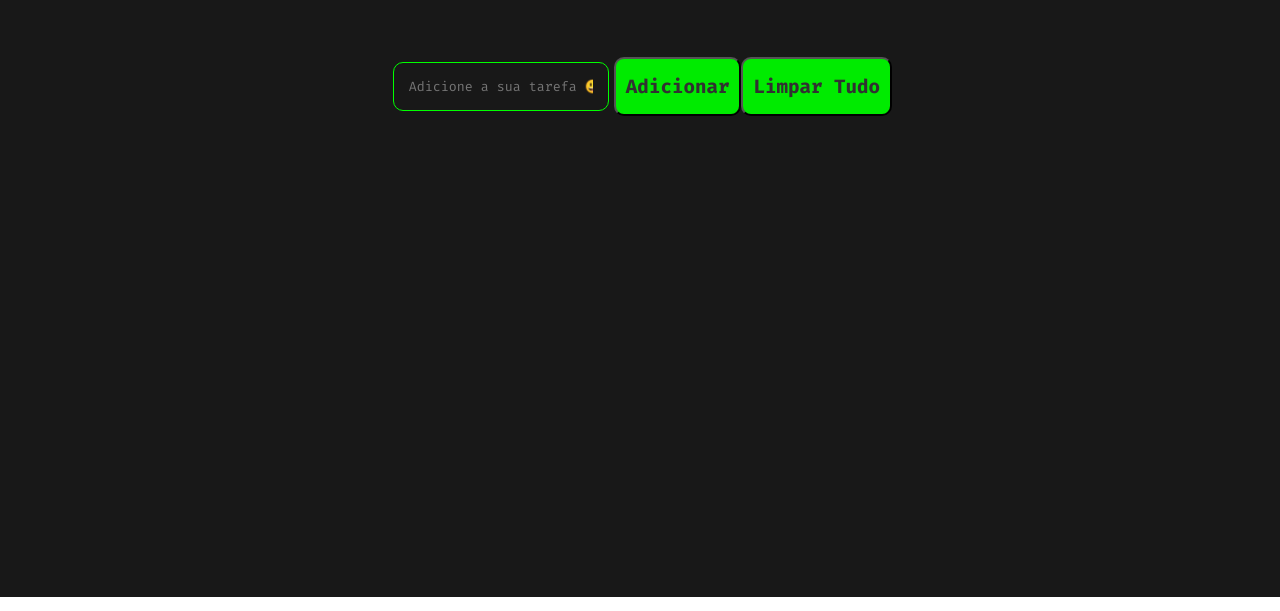
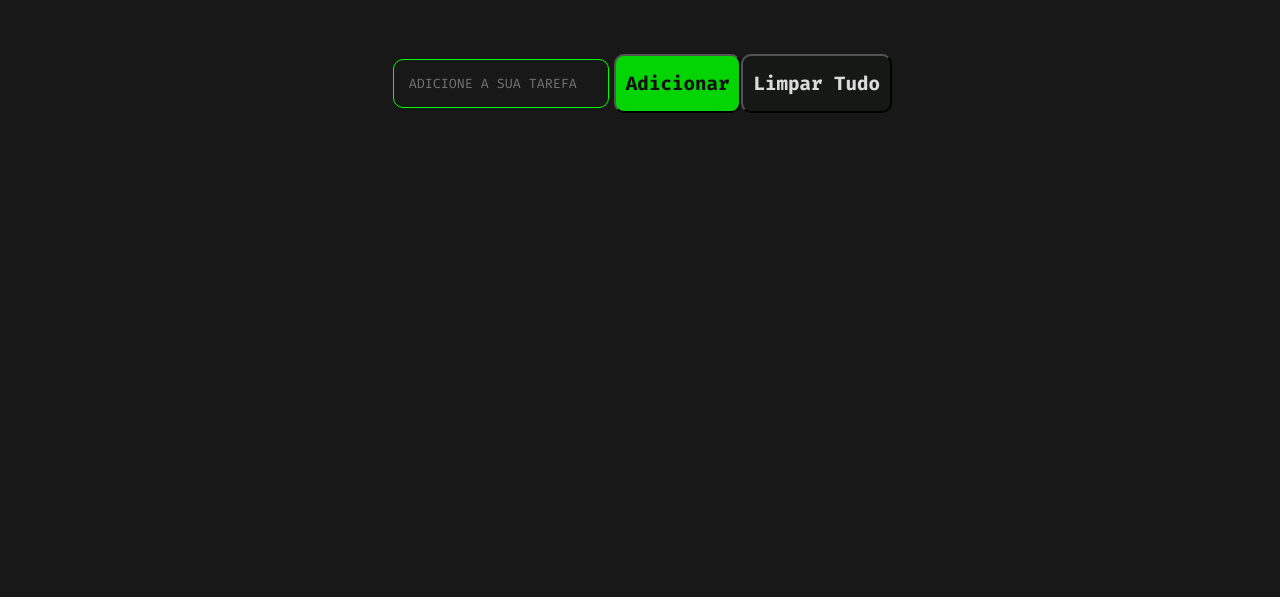
Before and after one commit to gabrielyandev/to-do-list, a plain HTML site: page index.html in a window 1280 px wide. Shown: the part 102-713 px from the top of the page. Drawn offline with Linux system fonts and the light colour scheme.

Commit message:
update-js

```diff
--- a/index.html
+++ b/index.html
@@ -8,7 +8,7 @@
     <link rel="stylesheet" href="style.css">
     <script src="https://kit.fontawesome.com/be23d914d3.js" crossorigin="anonymous"></script>
     <script src="script.js"></script>
-    <title>To Do List | Gabriel Yan</title>
+    <title>To Do</title>
 </head>
 
 <body>
@@ -16,15 +16,17 @@
         <h1 class="title">Tarefas Do Dia</h1>
         <div id="data-hora"></div>
     </main>
+    <div id="caixa">
         <div class="container">
             <section>
-            <input type="text" name="tarefa" id="tarefa" placeholder="Adicione a sua tarefa 😃">
+                <input type="text" name="tarefa" id="tarefa" placeholder="Adicione a sua tarefa">
                 <input type="submit" value="Adicionar" id="btn" onclick="addTarefa()">
-            <input type="reset" value="Limpar Tudo" id="btn-reset" onclick="removeTarefa()">
+                <input type="reset" value="Limpar Tudo" id="btn-reset">
             </section>
         </div>
 
         <ul id="lista"></ul>
+    </div>
 
     <footer>
         <div class="footer-items">
--- a/script.js
+++ b/script.js
@@ -44,4 +44,6 @@ function addTarefa() {
     }
 }
 
+document.cookie = "list=''; expires=''; path=/";
+
 //remover tarefa
--- a/style.css
+++ b/style.css
@@ -1,6 +1,6 @@
 @import url('https://fonts.googleapis.com/css2?family=Fira+Code:wght@300;400;500;600;700&display=swap');
 
-*{
+* {
     margin: 0;
     padding: 0;
     box-sizing: border-box;
@@ -9,6 +9,10 @@
 
 body {
     background-color: #181818;
+}
+
+#caixa {
+    padding: 0px 15px;
 }
 
 main {
@@ -20,59 +24,62 @@ main {
 }
 
 .title {
-    font-size: 40px;
+    font-size: 2.5rem;
     color: #00eb00;
 }
 
 #data-hora {
-    font-size: 20px;
+    font-size: 1.10rem;
     color: #00eb00;
 }
 
 section {
     display: flex;
     justify-content: center;
-    margin: 60px 0px;
+    padding: 3.75rem 0rem;
 }
 
-section > #tarefa {
-
-    padding: 15px;
-    margin: 5px;
+section>#tarefa {
+    text-transform: uppercase;
+    padding: .9375rem;
+    margin: .3125rem;
     color: #fff;
     background-color: #181818;
-    border: solid 1px #00ff00;
-    border-radius: 10px;
+    border: solid .0625rem #00ff00;
+    border-radius: .625rem;
 }
 
-section > #btn {
-    padding: 10px;
-    background-color: #00eb00;
+section>#btn {
+    padding: .625rem;
+    background-color: #00eb00e3;
     font-weight: 700;
     font-size: 1.2em;
-    border-radius: 10px;
+    border-radius: .625rem;
     cursor: cell;
-    color: rgb(49, 49, 49);
+    color: rgb(17, 17, 17);
+    transition: 0.3s;
 }
 
-section > #btn:hover {
+section>#btn:hover {
     background-color: #00ff00;
-    color: rgb(96, 96, 96);
+    color: rgb(17, 17, 17);
+    transform: scale(0.99);
 }
 
-section > #btn-reset {
-    padding: 10px;
-    background-color: #00eb00;
+section>#btn-reset {
+    padding: .625rem;
+    background-color: #161816;
     font-weight: 700;
     font-size: 1.2em;
-    border-radius: 10px;
+    border-radius: .625rem;
     cursor: cell;
-    color: rgb(49, 49, 49);
+    color: rgba(255, 255, 255, 0.847);
+    transition: 0.3s;
 }
 
-section > #btn-reset:hover {
-    background-color: #00ff00;
-    color: rgb(96, 96, 96);
+section>#btn-reset:hover {
+    background-color: #ffffff;
+    color: rgb(23, 23, 23);
 }
 
 .lista-tarefa {
@@ -82,26 +89,42 @@ section > #btn-reset:hover {
     flex-direction: column;
     list-style: url();
     color: #fff;
+    flex-wrap: wrap;
+    background-color: #878686;
+    text-transform: uppercase;
+    border-radius: 3rem;
 }
 
 footer {
     background-color: #ffffff;
     width: 100%;
     position: fixed;
-    bottom:0;
-    left:0;
-    padding: 20PX;
+    bottom: 0;
+    left: 0;
+    padding: 1.25rem;
 }
 
-footer > .footer-items {
-    font-size: 30px;
+footer>.footer-items {
+    font-size: 1.875rem;
     text-align: center;
 }
 
-footer > p {
+footer>p {
     text-align: center;
 }
 
-footer > a {
-    pointer-events: none;
+.footer-items a {
+    color: #002020;
 }
+
+.footer-items a:hover {
+    color: #333333;
+}
+
+@media screen and (min-width: 320px) and (max-width: 480px) {
+
+    section {
+        flex-direction: column;
+        gap: 1rem;
+    }
+}
```
Lines whose indentation alone changed are shown as unchanged.
